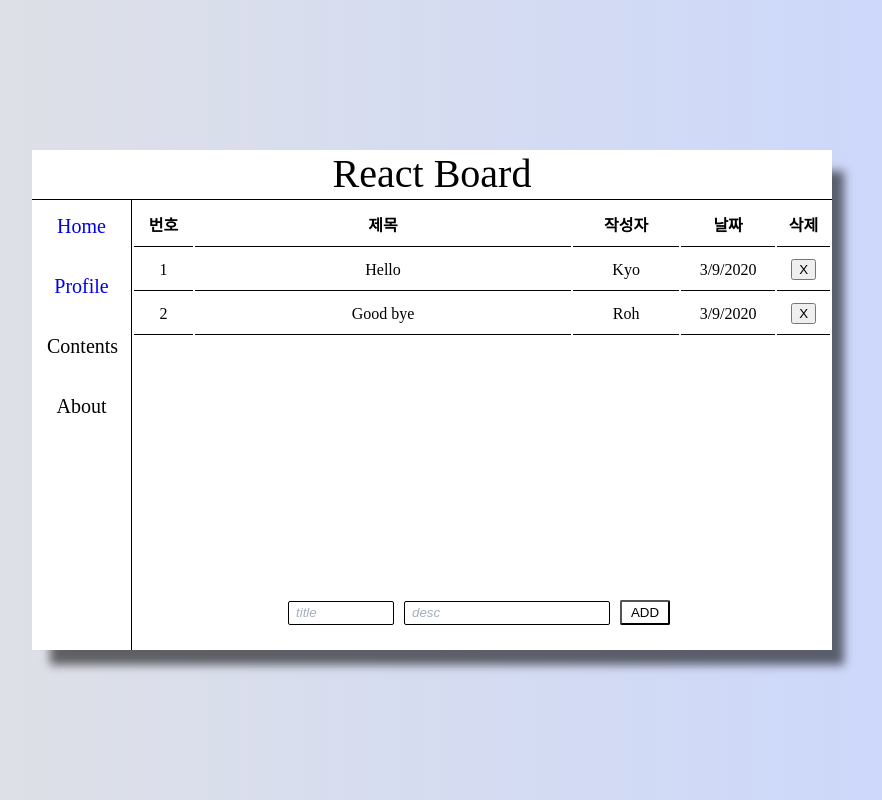
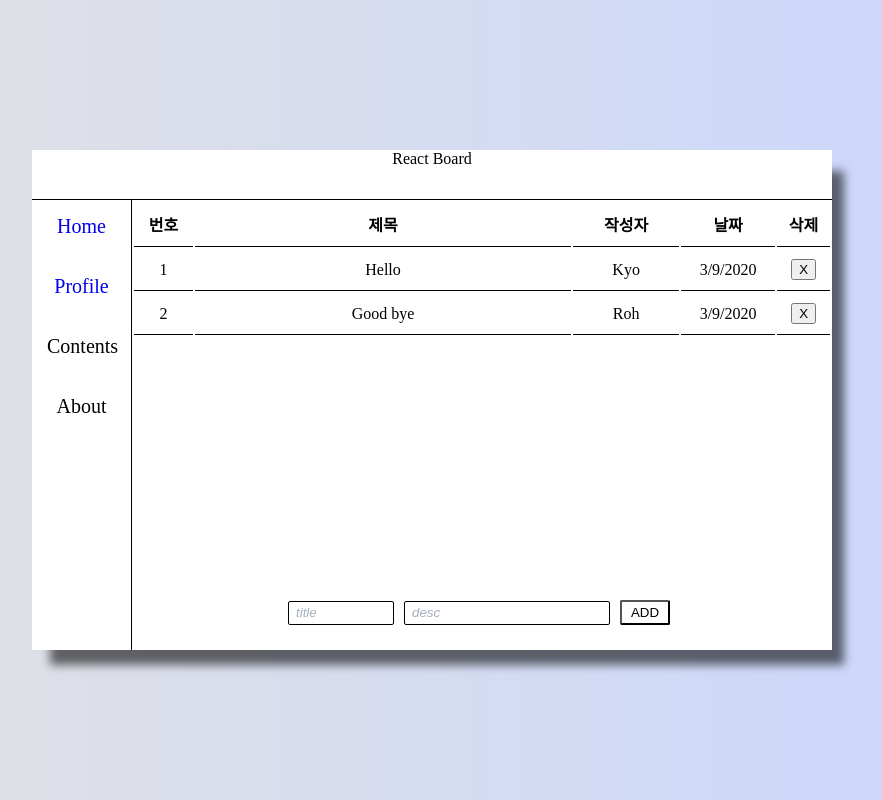
Before and after one commit to kyoung-jnn/CRUD_Board, a React (Create React App) app: page / in a window 1280 px wide. Shown: the whole page, without its empty margins (208-1090 px from the left). Built offline with nearby package versions, Linux system fonts and the light colour scheme.

Commit message:
Update App.css

```diff
--- a/src/App.css
+++ b/src/App.css
@@ -22,7 +22,6 @@ header{
     text-align: center;
     border-bottom: 1px solid black;
     height: 10%;
-    font-size: 40px;
 }
 
 nav{
```
